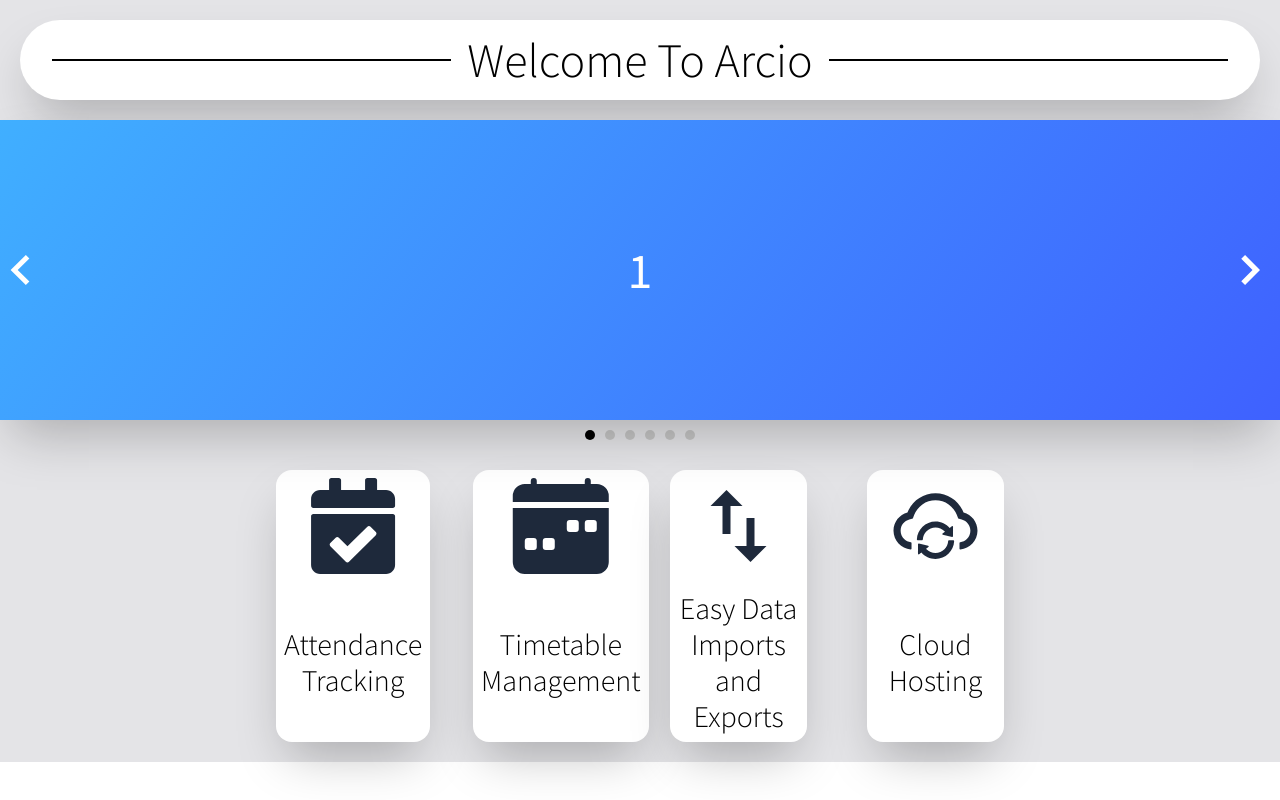
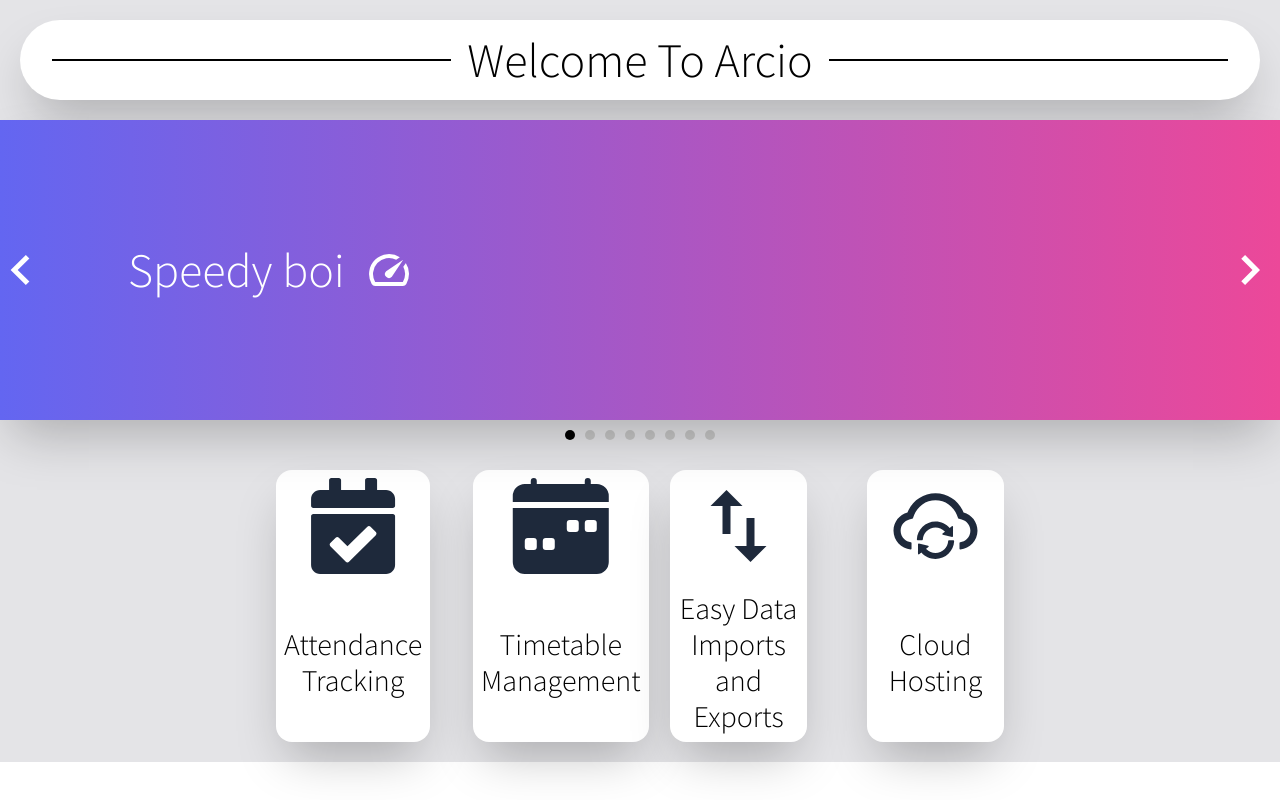
Before and after one commit to arcio-uk/Sales-Website, a React (Vite) app: page / in a window 1280 px wide. Built offline with nearby package versions, Linux system fonts and the light colour scheme.

Commit message:
feat: added speed, security, reliability carosel slides
need to update them all

```diff
--- a/src/App.tsx
+++ b/src/App.tsx
@@ -15,6 +15,7 @@
 
 import React from 'react';
 import Carosel from '@/ui/Carosel/Carosel';
+import { Speed, Security, Reliability } from '@/ui/Carosel/Slides';
 import TitleBar from '@/ui/TitleBar';
 import IconBox from '@/ui/IconBox/IconBox';
 
@@ -26,7 +27,9 @@
     </div>
 
     <Carosel>
-      <div className="keen-slider__slide number-slide1">1</div>
+      <Speed />
+      <Security />
+      <Reliability />
       <div className="keen-slider__slide number-slide2">2</div>
       <div className="keen-slider__slide number-slide3">3</div>
       <div className="keen-slider__slide number-slide4">4</div>
--- a/src/ui/Carosel/Carosel.tsx
+++ b/src/ui/Carosel/Carosel.tsx
@@ -24,7 +24,7 @@
       setLoaded(true);
     },
   });
-
+  /*
   // set a delay for changing the carosel slide
   useEffect(() => {
     if (nextSlideTimeout) window.clearTimeout(nextSlideTimeout);
@@ -34,7 +34,7 @@
       });
     }, 10000));
   }, [lastChanged]);
-
+  */
   return (
     <div>
       <div className="navigation-wrapper shadow-2xl">
--- /dev/null
+++ b/src/ui/Carosel/Slides/Reliability.tsx
@@ -0,0 +1,15 @@
+import {
+  AiFillApi,
+} from 'react-icons/ai';
+
+const Reliability = () => (
+  <div className="keen-slider__slide text-center bg-gradient-to-r from-orange-500 to-pink-600 flex w-screen items-center">
+    <div className="text-white text-5xl flex sm:flex-col space-x-5 w-4/5 content-center justify-center mx-auto">
+      <div className="flex-2 my-auto">Reliable boi</div>
+      <div className="flex-2 text-2xl my-auto mx-16"> We think reliability is good</div>
+      <AiFillApi className="w-36 h-36 flex-1 m-auto" />
+    </div>
+  </div>
+);
+
+export default Reliability;
--- /dev/null
+++ b/src/ui/Carosel/Slides/Security.tsx
@@ -0,0 +1,14 @@
+import {
+  AiOutlineSecurityScan,
+} from 'react-icons/ai';
+
+const Speed = () => (
+  <div className="keen-slider__slide text-center bg-gradient-to-r from-pink-500 to-orange-500 flex w-screen">
+    <div className="m-auto text-white text-5xl flex space-x-5 w-4/5 content-center justify-center">
+      <div className="flex-2">Secure boi</div>
+      <AiOutlineSecurityScan className="w-36 h-36 flex-1" />
+    </div>
+  </div>
+);
+
+export default Speed;
--- /dev/null
+++ b/src/ui/Carosel/Slides/Speed.tsx
@@ -0,0 +1,14 @@
+import {
+  MdSpeed,
+} from 'react-icons/md';
+
+const Speed = () => (
+  <div className="keen-slider__slide text-center bg-gradient-to-r from-indigo-500 to-pink-500 flex w-screen">
+    <div className="m-auto text-white text-5xl flex space-x-5 w-4/5 content-center justify-center">
+      <div className="flex-2">Speedy boi</div>
+      <div className="flex-1"><MdSpeed /></div>
+    </div>
+  </div>
+);
+
+export default Speed;
--- /dev/null
+++ b/src/ui/Carosel/Slides/index.tsx
@@ -0,0 +1,5 @@
+import Speed from './Speed';
+import Security from './Security';
+import Reliability from './Reliability';
+
+export { Speed, Security, Reliability };
```
